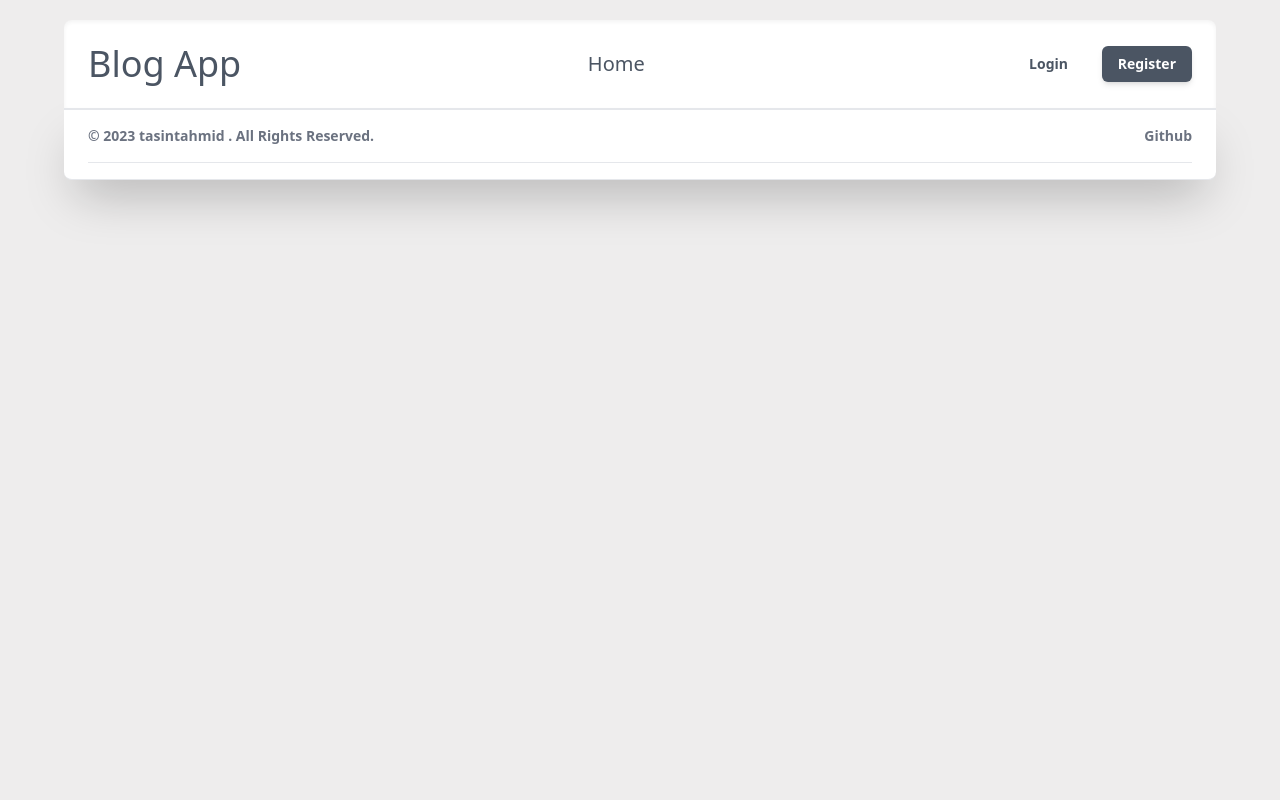
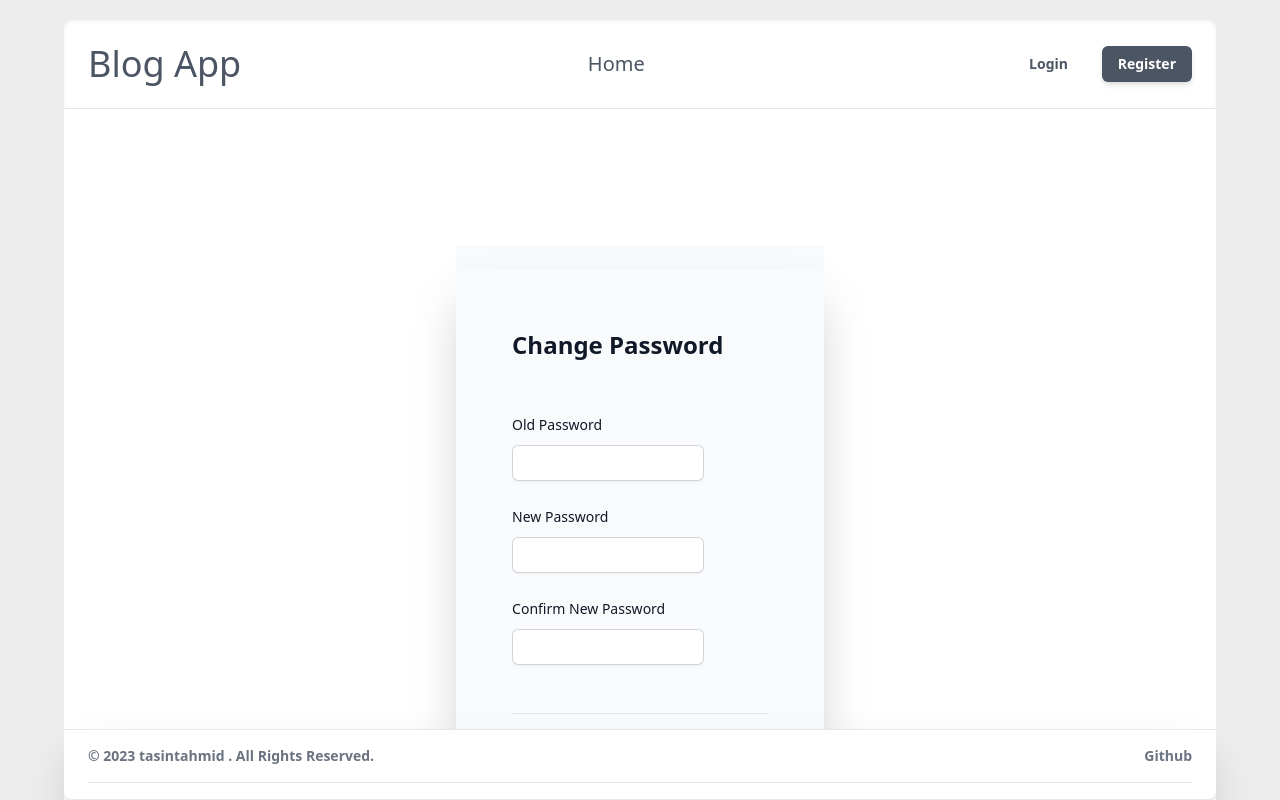
Before and after one commit to TasinTahmid/blog-client, a React (Vite) app: page /settings in a window 1280 px wide. Built offline with nearby package versions, Linux system fonts and the light colour scheme.

Commit message:
28th commit: working on settings page

```diff
--- a/package.json
+++ b/package.json
@@ -20,6 +20,7 @@
     "react-redux": "^9.0.4",
     "react-router-dom": "^6.21.1",
     "react-spinners": "^0.13.8",
+    "react-toastify": "^10.0.1",
     "redux-persist": "^6.0.0",
     "redux-thunk": "^3.1.0",
     "yup": "^1.3.3"
--- a/src/App.jsx
+++ b/src/App.jsx
@@ -6,6 +6,7 @@ import Profile from "./pages/Profile";
 import Nav from "./components/Nav";
 import Footer from "./components/Footer";
 import BlogDetails from "./pages/BlogDetails";
+import ProfileSettings from "./pages/ProfileSettings";
 
 function App() {
     return (
@@ -16,6 +17,7 @@ function App() {
                     <Route path="/" element={<HomePage />} />
                     <Route path="/auth" element={<AuthPage />} />
                     <Route path="/profile" element={<Profile />} />
+                    <Route path="/settings" element={<ProfileSettings />} />
                     <Route path="/blogs/:id" element={<BlogDetails />} />
                 </Routes>
                 <Footer />
--- a/src/components/BlogForm.jsx
+++ b/src/components/BlogForm.jsx
@@ -1,14 +1,12 @@
 /* eslint-disable react/prop-types */
-import axios from "axios";
-import { useState } from "react";
-import { useNavigate } from "react-router-dom";
-import { useSelector, useDispatch } from "react-redux";
-import {
-    addNewBlog,
-    updateBlogById,
-    increaseBlogCount,
-} from "../states/blogSlice";
+import { useForm } from "react-hook-form";
+import { DevTool } from "@hookform/devtools";
+import { useSelector } from "react-redux";
 import { useCreateBlogMutation, useUpdateBlogMutation } from "../apis/api";
+import { yupResolver } from "@hookform/resolvers/yup";
+import blogSchema from "../schemas/blog.schema";
+import { ToastContainer, toast } from "react-toastify";
+import "react-toastify/dist/ReactToastify.css";
 
 const BlogForm = ({
     isCreateBlog,
@@ -19,14 +17,23 @@ const BlogForm = ({
     isUserBlogList,
     singleBlog,
 }) => {
-    const dispatch = useDispatch();
-    const [createBlog, createRespose] = useCreateBlogMutation();
-    const [updateBlog, updateResponse] = useUpdateBlogMutation();
+    const [createBlog] = useCreateBlogMutation();
+    const [updateBlog] = useUpdateBlogMutation();
 
-    const { user, token } = useSelector((state) => state.auth);
+    const { token } = useSelector((state) => state.auth);
 
-    const [title, setTitle] = useState(blog?.title || "");
-    const [blogContent, setBlogContent] = useState(blog?.blogContent || "");
+    const title = blog?.title || "";
+    const blogContent = blog?.blogContent || "";
+
+    const { register, handleSubmit, control, formState } = useForm({
+        defaultValues: {
+            title,
+            blogContent,
+        },
+        resolver: yupResolver(blogSchema),
+    });
+
+    const { errors } = formState;
 
     // const createBlog = async () => {
     //     try {
@@ -50,29 +57,57 @@ const BlogForm = ({
     //         console.log("error...", error.response);
     //     }
     // };
-    const handleCreate = async () => {
-        const res = await createBlog({ body: { title, blogContent }, token });
+    const handleCreate = async (body) => {
+        const response = await createBlog({ body, token });
         // dispatch(addNewBlog(blog));
         // dispatch(increaseBlogCount());
-        handleClick();
-        console.log("after create response", res);
+        if (response.data) {
+            toast.success("Blog created successfully.", {
+                position: "bottom-right",
+                autoClose: 700,
+            });
+
+            setTimeout(() => {
+                handleClick();
+            }, 1200);
+        }
+        if (response.error) {
+            toast.error(response.error.data.message, {
+                position: "bottom-right",
+                autoClose: 1500,
+            });
+        }
     };
 
-    const handleUpdate = async () => {
-        await updateBlog({ id: blog.id, body: { title, blogContent }, token });
-        toggleEditBlog(title, blogContent);
-        console.log("after update response", updateResponse);
+    const handleUpdate = async (body) => {
+        console.log("before update", body);
+        const response = await updateBlog({ id: blog.id, body, token });
+        if (response.data) {
+            toast.success("Blog updated successfully.", {
+                position: "bottom-right",
+                autoClose: 700,
+            });
+
+            setTimeout(() => {
+                toggleEditBlog(title, blogContent);
+            }, 1200);
+        }
+        if (response.error) {
+            toast.error(response.error.data.message, {
+                position: "bottom-right",
+                autoClose: 1500,
+            });
+        }
     };
 
-    const handleSubmit = async (event) => {
-        event.preventDefault();
-        if (isCreateBlog) return handleCreate();
-        return handleUpdate();
+    const onSubmit = async (data) => {
+        console.log(data);
+        if (isCreateBlog) return await handleCreate(data);
+        return await handleUpdate(data);
     };
 
     const handleCancel = () => {
         if (!singleBlog && isUserBlogList) {
-            console.log("check", !singleBlog && !isUserBlogList);
             toggleProfileDetails();
         }
 
@@ -86,7 +121,11 @@ const BlogForm = ({
     };
     return (
         <div className=" bg-gray-50 w-full flex justify-center ">
-            <form className="rounded-sm my-16 w-1/2 bg-white shadow-2xl p-14">
+            <form
+                onSubmit={handleSubmit(onSubmit)}
+                noValidate
+                className="rounded-sm my-16 w-1/2 bg-white shadow-2xl p-14"
+            >
                 <div className="space-y-12 border-b border-gray-900/10 pb-12">
                     <h2 className="text-2xl font-semibold leading-10 text-gray-900">
                         {isCreateBlog ? "Create New Blogs" : "Update Your Blog"}
@@ -101,17 +140,13 @@ const BlogForm = ({
                         </label>
                         <div className="mt-2">
                             <input
+                                type="text"
                                 id="title"
-                                name="title"
-                                type="title"
-                                autoComplete="title"
-                                value={title}
-                                onChange={(e) => {
-                                    setTitle(e.target.value);
-                                }}
+                                {...register("title")}
                                 className="block w-full rounded-md border-0 py-1.5 px-3 text-gray-900 shadow-sm ring-1 ring-inset ring-gray-300 placeholder:text-gray-400 focus:ring-2 focus:ring-inset focus:ring-gray-300 sm:text-sm sm:leading-6"
                             />
                         </div>
+                        <p className="text-red-600">{errors.title?.message}</p>
                     </div>
 
                     <div className="mt-7 w-full">
@@ -123,19 +158,15 @@ const BlogForm = ({
                         </label>
                         <div className="mt-2">
                             <textarea
+                                type="text-area"
                                 id="blogContent"
-                                name="blogContent"
-                                type="text-area"
-                                autoComplete="blogContent"
-                                value={blogContent}
-                                onChange={(e) => {
-                                    setBlogContent(e.target.value);
-                                }}
+                                {...register("blogContent")}
                                 className={` ${
                                     isCreateBlog ? "" : "h-64"
                                 } block w-full rounded-md border-0 py-1.5 px-3 text-gray-900 shadow-sm ring-1 ring-inset ring-gray-300 placeholder:text-gray-400 focus:ring-2 focus:ring-inset focus:ring-gray-300 sm:text-sm sm:leading-6`}
                             />
                         </div>
+                        <p className="text-red-600">{errors.blogContent?.message}</p>
                     </div>
                 </div>
 
@@ -150,12 +181,14 @@ const BlogForm = ({
                     <button
                         type="submit"
                         className="rounded-md bg-gray-600 px-4 py-2 text-sm font-semibold text-white shadow-md hover:bg-gray-500 active:bg-gray-600"
-                        onClick={handleSubmit}
                     >
                         {isCreateBlog ? "Create  Blog" : "Update Blog"}
                     </button>
                 </div>
             </form>
+
+            <ToastContainer />
+            <DevTool control={control} />
         </div>
     );
 };
--- a/src/components/PasswordUpdateForm.jsx
+++ b/src/components/PasswordUpdateForm.jsx
@@ -1,49 +1,83 @@
+/* eslint-disable react/prop-types */
 import axios from "axios";
+import { useForm } from "react-hook-form";
+import { yupResolver } from "@hookform/resolvers/yup";
+import { passwordUpdateSchema } from "../schemas/user.schema";
 import { useState } from "react";
 import { useSelector, useDispatch } from "react-redux";
 import { useNavigate } from "react-router-dom";
 import { setLogout } from "../states/authSlice";
+import { useUpdatePasswordMutation } from "../apis/userApi";
+import { ToastContainer, toast } from "react-toastify";
+import "react-toastify/dist/ReactToastify.css";
 
 const PasswordUpdateForm = ({ toggleProfileSettings }) => {
     const dispatch = useDispatch();
     const navigate = useNavigate();
-
-    console.log("innnn");
-    const [oldPassword, setOldPassword] = useState("");
-    const [newPassword, setNewPassword] = useState("");
-    const [reEnteredNewPassword, setReEnteredNewPassword] = useState("");
+    const [updatePassword] = useUpdatePasswordMutation();
 
     const { user, token } = useSelector((state) => state.auth);
 
-    const handleUpdate = async (e) => {
-        e.preventDefault();
-        console.log("updata pass,", user.id);
-        try {
-            const response = await axios.patch(
-                `http://localhost:5000/api/v1/users/${user.id}`,
-                {
-                    oldPassword,
-                    newPassword,
-                },
-                {
-                    headers: {
-                        Accept: "application/json",
-                        authorization: `Bearer ${token}`,
-                    },
-                }
-            );
-            console.log(response.data);
-            toggleProfileSettings();
-            navigate("/");
-            dispatch(setLogout());
-        } catch (error) {
-            console.log("error...", error.response);
+    const { register, handleSubmit, formState } = useForm({
+        resolver: yupResolver(passwordUpdateSchema),
+    });
+
+    const { errors } = formState;
+
+    const onSubmit = async (body) => {
+        console.log("update body,", body);
+
+        const response = await updatePassword({ id: user.id, body, token });
+
+        console.log("after update", response);
+
+        if (response.data) {
+            toast.success("Password updated successfully.", {
+                position: "bottom-right",
+                autoClose: 700,
+            });
+
+            setTimeout(() => {
+                navigate("/");
+                dispatch(setLogout());
+            }, 1200);
         }
+        if (response.error) {
+            toast.error(response.error.data.message, {
+                position: "bottom-right",
+                autoClose: 1500,
+            });
+        }
+        // try {
+        //     const response = await axios.patch(
+        //         `http://localhost:5000/api/v1/users/${user.id}`,
+        //         {
+        //             oldPassword,
+        //             newPassword,
+        //         },
+        //         {
+        //             headers: {
+        //                 Accept: "application/json",
+        //                 authorization: `Bearer ${token}`,
+        //             },
+        //         }
+        //     );
+        //     console.log(response.data);
+        //     toggleProfileSettings();
+        //     navigate("/");
+        //     dispatch(setLogout());
+        // } catch (error) {
+        //     console.log("error...", error.response);
+        // }
     };
 
     return (
-        <div className="w-screen  bg-gray-50 flex justify-center px-auto">
-            <form className="rounded-md w-1/3 my-6  bg-gray-50 shadow-2xl p-14">
+        <div className="relative top-10  h-fit w-fit bg-gray-50 flex justify-center px-auto">
+            <form
+                onSubmit={handleSubmit(onSubmit)}
+                noValidate
+                className="rounded-md w-full my-6  bg-gray-50 shadow-2xl p-14"
+            >
                 <div className="w-full space-y-12 border-b border-gray-900/10 pb-12">
                     <h2 className="text-2xl font-semibold leading-10 text-gray-900">
                         Change Password
@@ -58,13 +92,12 @@ const PasswordUpdateForm = ({ toggleProfileSettings }) => {
                         </label>
                         <div className="mt-2">
                             <input
+                                type="password"
                                 id="oldPassword"
-                                value={oldPassword}
-                                onChange={(e) => {
-                                    setOldPassword(e.target.value);
-                                }}
+                                {...register("oldPassword")}
                                 className="mb-6 block w-full rounded-md border-0 py-1.5 px-3 text-gray-900 shadow-sm ring-1 ring-inset ring-gray-300 placeholder:text-gray-400 focus:ring-2 focus:ring-inset focus:ring-gray-300 sm:text-sm sm:leading-6"
                             />
+                            <p className="text-red-600">{errors.oldPassword?.message}</p>
                         </div>
                         <label
                             htmlFor="newPassword"
@@ -74,29 +107,27 @@ const PasswordUpdateForm = ({ toggleProfileSettings }) => {
                         </label>
                         <div className="mt-2">
                             <input
+                                type="password"
                                 id="newPassword"
-                                value={newPassword}
-                                onChange={(e) => {
-                                    setNewPassword(e.target.value);
-                                }}
+                                {...register("newPassword")}
                                 className="mb-6 block w-full rounded-md border-0 py-1.5 px-3 text-gray-900 shadow-sm ring-1 ring-inset ring-gray-300 placeholder:text-gray-400 focus:ring-2 focus:ring-inset focus:ring-gray-300 sm:text-sm sm:leading-6"
                             />
+                            <p className="text-red-600">{errors.newPassword?.message}</p>
                         </div>
                         <label
-                            htmlFor="reEnteredNewPassword"
+                            htmlFor="confirmNewPassword"
                             className="block text-sm font-medium leading-6 text-gray-900"
                         >
                             Confirm New Password
                         </label>
                         <div className="mt-2">
                             <input
-                                id="reEnteredNewPassword"
-                                value={reEnteredNewPassword}
-                                onChange={(e) => {
-                                    setReEnteredNewPassword(e.target.value);
-                                }}
+                                type="password"
+                                id="confirmNewPassword"
+                                {...register("confirmNewPassword")}
                                 className="block w-full rounded-md border-0 py-1.5 px-3 text-gray-900 shadow-sm ring-1 ring-inset ring-gray-300 placeholder:text-gray-400 focus:ring-2 focus:ring-inset focus:ring-gray-300 sm:text-sm sm:leading-6"
                             />
+                            <p className="text-red-600">{errors.confirmNewPassword?.message}</p>
                         </div>
                     </div>
                 </div>
@@ -111,12 +142,12 @@ const PasswordUpdateForm = ({ toggleProfileSettings }) => {
                     <button
                         type="submit"
                         className=" rounded-md bg-gray-600 px-4 py-2 text-sm font-semibold text-white shadow-md hover:bg-gray-500 active:bg-gray-600"
-                        onClick={handleUpdate}
                     >
                         Update Password
                     </button>
                 </div>
             </form>
+            <ToastContainer />
         </div>
     );
 };
--- a/src/components/ProfileDetails.jsx
+++ b/src/components/ProfileDetails.jsx
@@ -1,8 +1,10 @@
 /* eslint-disable react/prop-types */
 import { useSelector } from "react-redux";
+import { useNavigate } from "react-router-dom";
 
 const ProfileDetails = ({ toggleProfileSettings }) => {
     const user = useSelector((state) => state.auth.user);
+    const navigate = useNavigate();
 
     return (
         <div className="col-span-3 mt-6  rounded-md shadow-xl pt-8 w-full h-fit p-10 bg-white text-xl text-gray-600 overflow-auto">
@@ -26,7 +28,7 @@ const ProfileDetails = ({ toggleProfileSettings }) => {
                     strokeWidth={1.5}
                     stroke="currentColor"
                     className="w-6 h-6 mr-2 hover:cursor-pointer"
-                    onClick={toggleProfileSettings}
+                    onClick={() => navigate("/settings")}
                 >
                     <path
                         strokeLinecap="round"
--- /dev/null
+++ b/src/pages/ProfileSettings.jsx
@@ -0,0 +1,11 @@
+import PasswordUpdateForm from "../components/PasswordUpdateForm";
+
+const ProfileSettings = () => {
+    return (
+        <div className="bg-white size-full flex justify-center items-center">
+            <PasswordUpdateForm />
+        </div>
+    );
+};
+
+export default ProfileSettings;
--- /dev/null
+++ b/src/schemas/blog.schema.js
@@ -0,0 +1,11 @@
+import * as Yup from "yup";
+
+const blogSchema = Yup.object().shape({
+    title: Yup.string().required("Title is required").min(2, "Title must be at least 2 characters"),
+
+    blogContent: Yup.string()
+        .required("Blog Content is required")
+        .min(4, "Blog Content must be at least 4 characters"),
+});
+
+export default blogSchema;
--- a/src/schemas/user.schema.js
+++ b/src/schemas/user.schema.js
@@ -6,9 +6,7 @@ const registerSchema = Yup.object().shape({
         .min(3, "Username must be at least 3 characters")
         .max(20, "Username cannot exceed 20 characters")
         .matches(/^\S*$/, "Username cannot contain spaces"),
-    email: Yup.string()
-        .required("Email is required")
-        .email("Invalid email address"),
+    email: Yup.string().required("Email is required").email("Invalid email address"),
 
     password: Yup.string()
         .required("Password is required")
@@ -20,13 +18,25 @@ const registerSchema = Yup.object().shape({
 });
 
 const loginSchema = Yup.object().shape({
-    email: Yup.string()
-        .required("Email is required")
-        .email("Invalid email address"),
+    email: Yup.string().required("Email is required").email("Invalid email address"),
 
     password: Yup.string()
         .required("Password is required")
         .min(4, "Password must be at least 4 characters"),
 });
 
-export { registerSchema, loginSchema };
+const passwordUpdateSchema = Yup.object().shape({
+    oldPassword: Yup.string()
+        .required("Password is required")
+        .min(4, "Password must be at least 4 characters"),
+
+    newPassword: Yup.string()
+        .required("Password is required")
+        .min(4, "Password must be at least 4 characters"),
+
+    confirmNewPassword: Yup.string()
+        .required("Please re-enter your password")
+        .oneOf([Yup.ref("newPassword")], "Passwords must match"),
+});
+
+export { registerSchema, loginSchema, passwordUpdateSchema };
```
Also changed, not shown: src/apis/userApi.js (+9 -0 lines), src/components/BlogCard.jsx (+1 -8 lines), src/components/UserForm2.jsx (+35 -19 lines), src/pages/Profile.jsx (+4 -10 lines), 1 other file (tests, documents, lock files or other folders).
